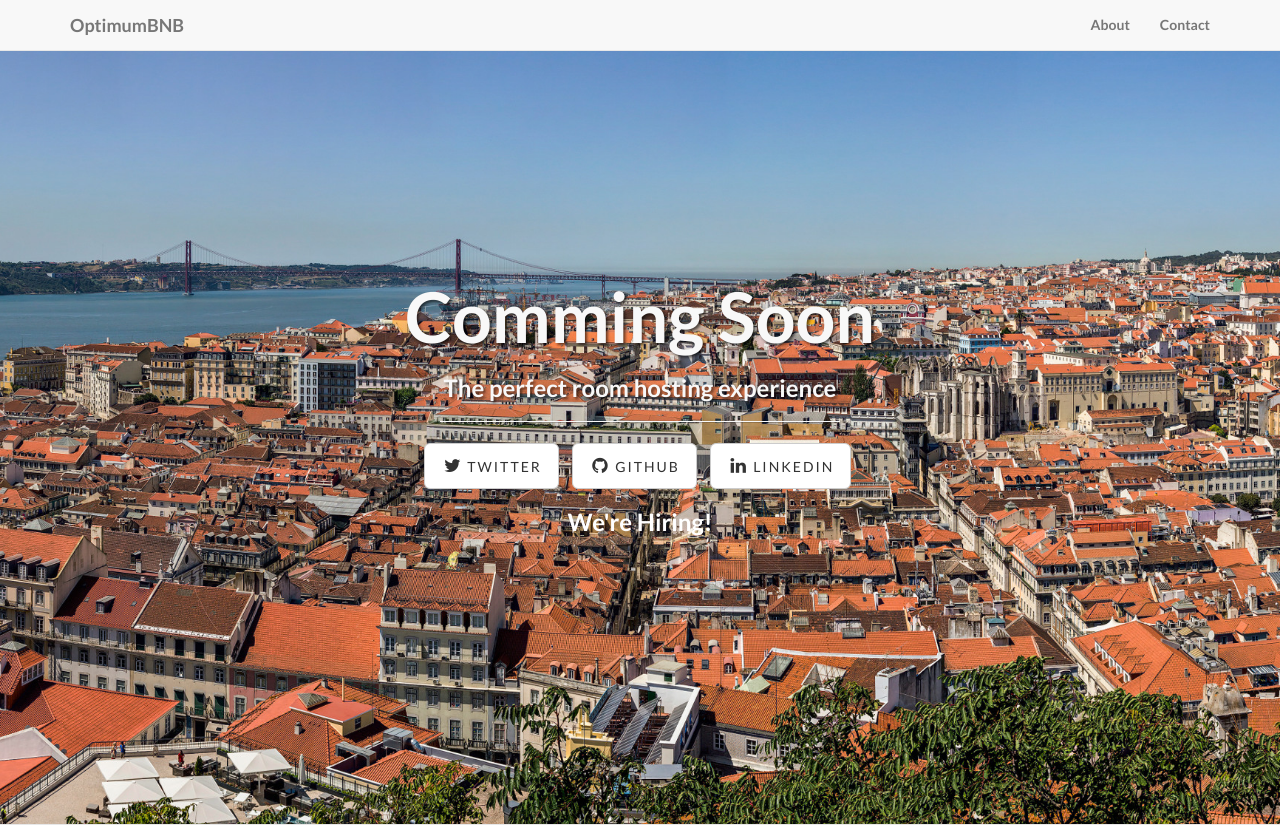
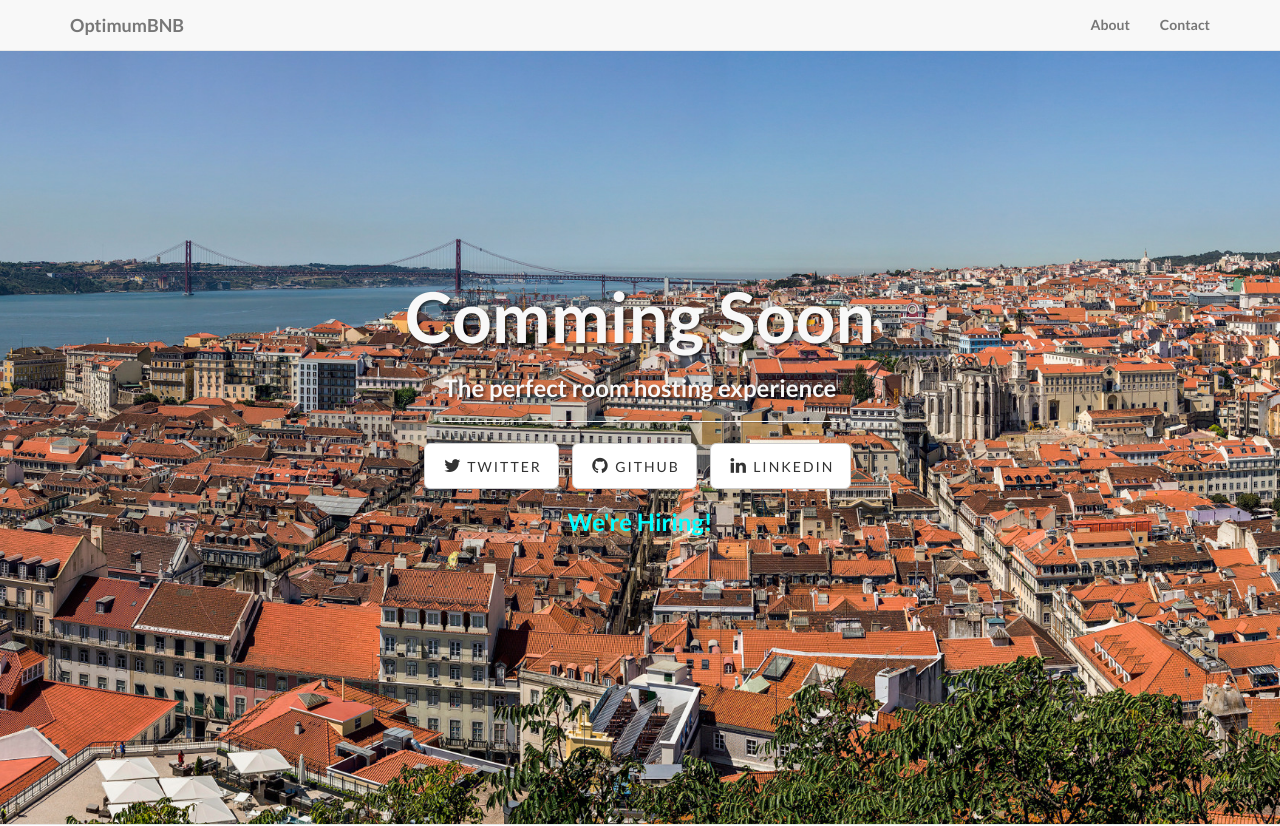
Before and after one commit to OptimumBNB/optimumbnb.github.io, a plain HTML site: page index.html in a window 1280 px wide. Shown: the top 826 px of the page. Drawn offline with Linux system fonts and the light colour scheme.

Commit message:
testing colors

```diff
--- a/index.html
+++ b/index.html
@@ -83,7 +83,7 @@
                                 <a href="#" class="btn btn-default btn-lg"><i class="fa fa-linkedin fa-fw"></i> <span class="network-name">Linkedin</span></a>
                             </li>
                         </ul>
-                        <a href="#hiring" style="color:white;"><h3>We're Hiring!</h3></a>
+                        <a href="#hiring" style="color:cyan;"><h3>We're Hiring!</h3></a>
                     </div>
                 </div>
             </div>
```
